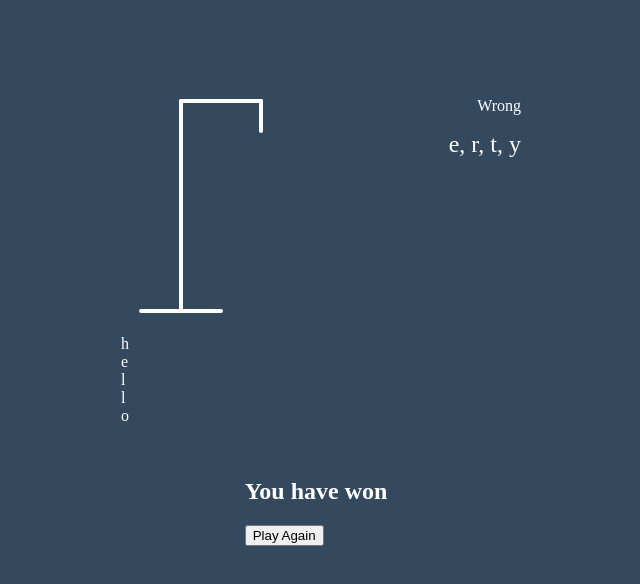
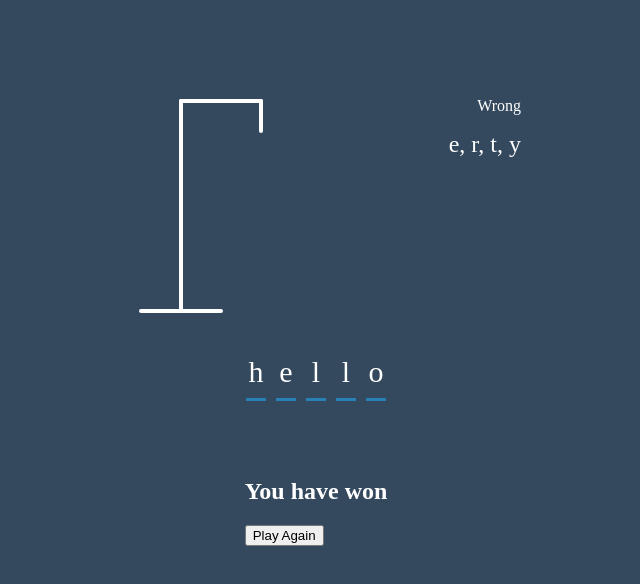
Before and after one commit to IvelinaGPlocheva/hangman, a plain HTML site: page index.html in a window 1280 px wide. Shown: the part 94-678 px from the top of the page, without its empty margins (324-964 px from the left). Drawn offline with Linux system fonts and the light colour scheme.

Commit message:
Add word and letter css.

```diff
--- a/style.css
+++ b/style.css
@@ -54,4 +54,23 @@ h1 {
     font-size: 24px;
 }
 
+.word {
+    display: flex;
+    position: absolute;
+    bottom: 10px;
+    left: 50%;
+    transform: translateX(-50%);
 }
+
+.letter {
+    border-bottom: 3px solid #2980b9;
+    display: inline-flex;
+    font-size: 30px;
+    align-items: center;
+    justify-content: center;
+    margin: 0 5px;
+    height: 55px;
+    width: 20px;
+}
+
+}
```
